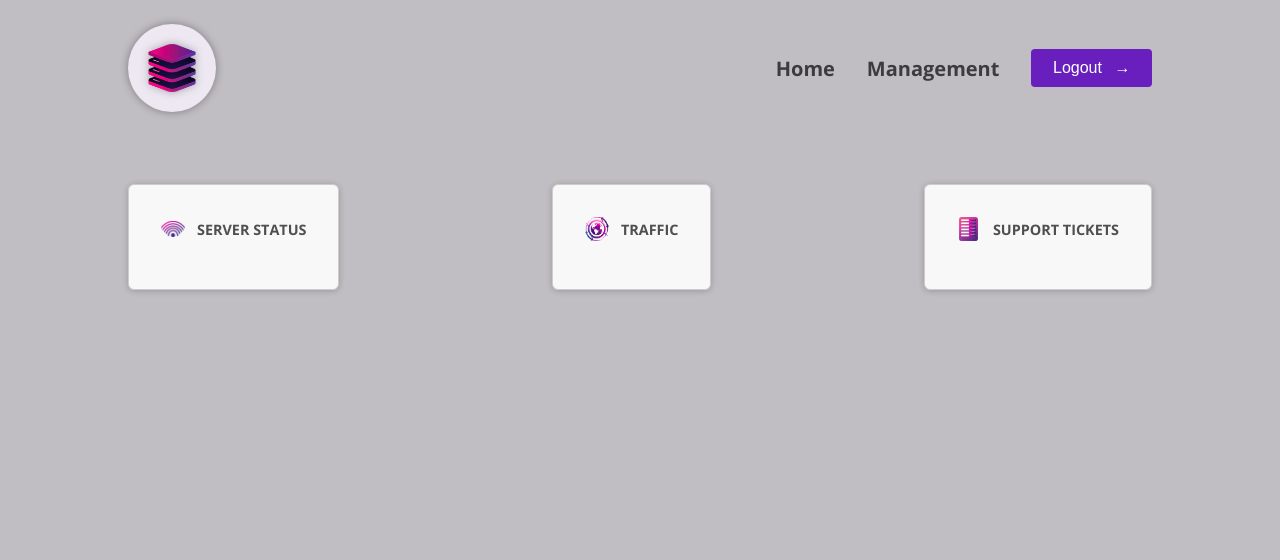
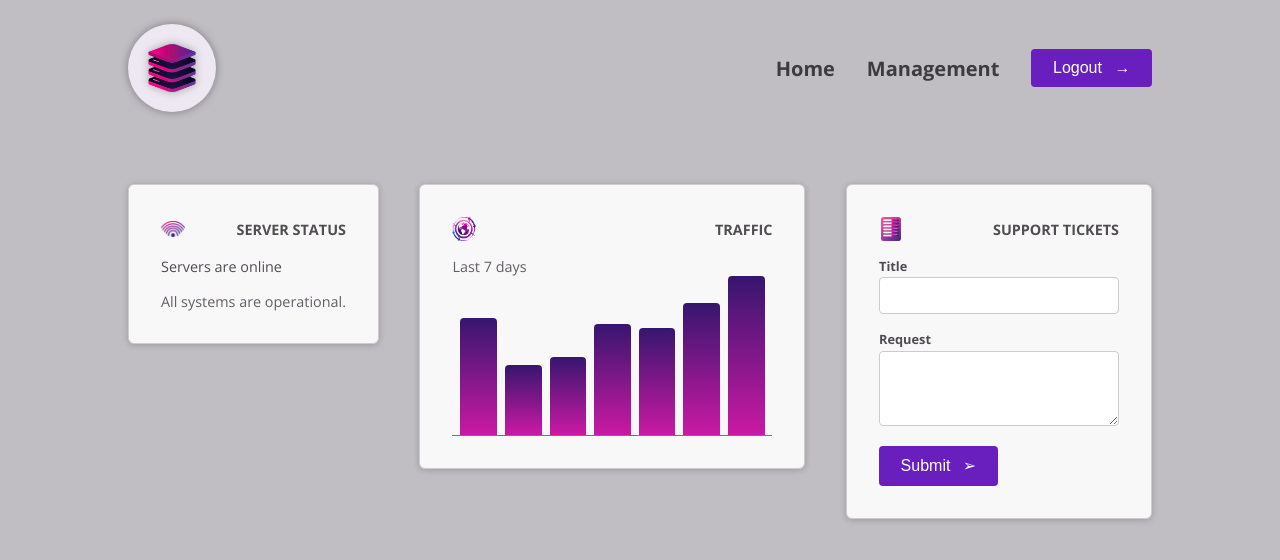
Before and after one commit to schung06/angular-practice, an Angular app: page / in a window 1280 px wide. Shown: the top 560 px of the page. Built offline with nearby package versions, Linux system fonts and the light colour scheme.

Commit message:
add form

```diff
--- a/src/app/dashboard/dashboard-item/dashboard-item.component.html
+++ b/src/app/dashboard/dashboard-item/dashboard-item.component.html
@@ -5,6 +5,8 @@
             <h2>{{title}}</h2>
         </header>
 
+        <ng-content /> <!-- placeholder for wrapped content-->
+
     </article>
 
 </div>
--- a/src/app/dashboard/server-status/server-status.component.html
+++ b/src/app/dashboard/server-status/server-status.component.html
@@ -1,8 +1,4 @@
-<article>
-    <header>
-        <img src="status.png" alt="A signal symbol" />
-        <h2>Server Status</h2>
-    </header>
+
 <div>
     @if (currentStatus === 'online') {
         <p>Servers are online</p>
@@ -15,4 +11,3 @@
         <p>Fetching server status failed.</p>
     }
 </div>
-</article>
--- /dev/null
+++ b/src/app/dashboard/tickets/new-ticket/new-ticket.component.html
@@ -0,0 +1,20 @@
+<form>
+    <p>
+        <label>Title</label>
+        <input name="title" id="title" />
+    </p>
+    <p>
+        <label>Request</label>
+        <textarea name="request" id="request" rows="3"></textarea>
+    </p>
+    <p>
+        <button>
+            <span>
+                Submit
+            </span>
+            <span class="icon">
+                ➢
+            </span>
+        </button>
+    </p>
+</form>
--- /dev/null
+++ b/src/app/dashboard/tickets/new-ticket/new-ticket.component.ts
@@ -0,0 +1,13 @@
+import { Component } from '@angular/core';
+
+@Component({
+    selector: 'app-new-ticket',
+    standalone: true,
+    templateUrl: './new-ticket.component.html',
+    styleUrls: ['./new-ticket.component.css'],
+})
+
+export class  NewTicketComponent {
+
+
+}
--- a/src/app/dashboard/tickets/tickets.component.html
+++ b/src/app/dashboard/tickets/tickets.component.html
@@ -1,9 +1,4 @@
-<article>
-    <header>
-        <img src="list.png" alt="A list of items" />
-        <h2>Support Tickets</h2>
-    </header>
-    <div id="status">
-        <p>Todo...</p>
+
+    <div id="new-ticket">
+        <app-new-ticket />
     </div>
-</article>
--- a/src/app/dashboard/tickets/tickets.component.ts
+++ b/src/app/dashboard/tickets/tickets.component.ts
@@ -1,10 +1,12 @@
 import { Component } from '@angular/core';
+import { NewTicketComponent } from "./new-ticket/new-ticket.component";
 
 @Component({
     selector: 'app-tickets',
     standalone: true,
     templateUrl: './tickets.component.html',
     styleUrls: ['./tickets.component.css'],
+    imports: [NewTicketComponent],
 })
 export class TicketsComponent {
 }
--- a/src/app/dashboard/traffic/traffic.component.html
+++ b/src/app/dashboard/traffic/traffic.component.html
@@ -1,8 +1,4 @@
-<article>
-    <header>
-        <img src="globe.png" alt="A globe" />
-        <h2>Traffic</h2>
-    </header>
+
     <div id="traffic">
         <p>Last 7 days</p>
 
@@ -12,4 +8,3 @@
             }
         </div>
     </div>
-</article>
--- a/src/styles.css
+++ b/src/styles.css
@@ -152,9 +152,11 @@
   0% {
     opacity: 1;
   }
+
   50% {
     opacity: 0.5;
   }
+
   100% {
     opacity: 1;
   }
@@ -221,3 +223,60 @@
 button:hover .icon {
   transform: translateX(4px);
 }
+
+#tickets {
+  display: flex;
+  flex-direction: column;
+  gap: 1.5rem;
+}
+
+#tickets ul {
+  list-style: none;
+  margin: 0;
+  padding: 0;
+  width: 15rem;
+}
+
+#tickets li {
+  margin: 0.5rem 0;
+}
+
+#tickets p {
+  margin: 0;
+  color: #4f4b53;
+}
+
+#tickets h2 {
+  margin: 0;
+  font-size: 1.1rem;
+  color: #38343c;
+}
+
+#new-ticket {
+  width: 15rem;
+}
+
+@media (min-width: 768px) {
+  #tickets {
+    flex-direction: row;
+  }
+}
+
+#new-ticket label {
+  display: block;
+  font-size: 0.8rem;
+  font-weight: bold;
+  margin-bottom: 0.15rem;
+  color: #4f4b53;
+}
+
+#new-ticket input,
+#new-ticket textarea {
+  width: 100%;
+  padding: 0.5rem;
+  border: 1px solid #ccc;
+  border-radius: 4px;
+  font: inherit;
+  font-size: 0.9rem;
+  color: #4f4b53;
+}
```
Also changed, not shown: src/app/dashboard/tickets/ticket/ticket.component.ts (added, +12 -0 lines), src/app/dashboard/tickets/new-ticket/new-ticket.component.css (added), src/app/dashboard/tickets/ticket/ticket.component.css (added), src/app/dashboard/tickets/ticket/ticket.component.html (added). Lines whose indentation alone changed are shown as unchanged.
